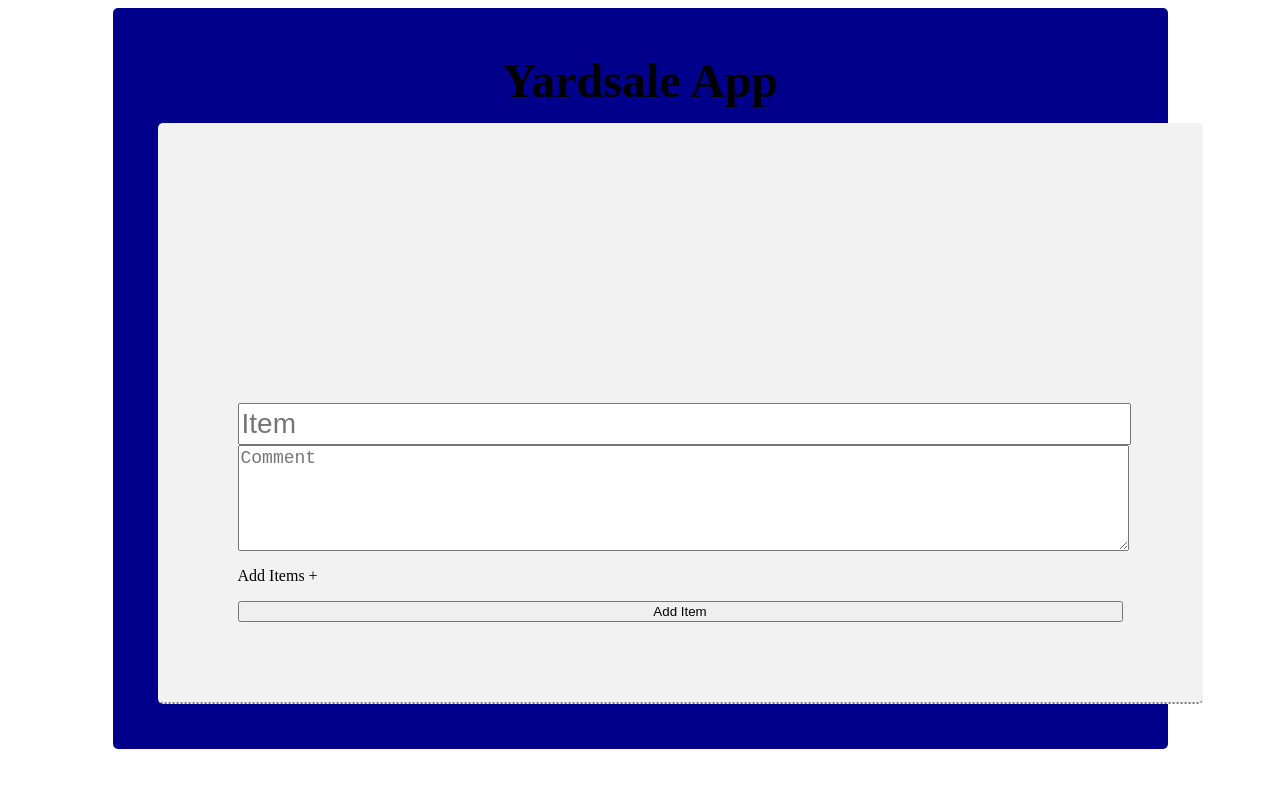
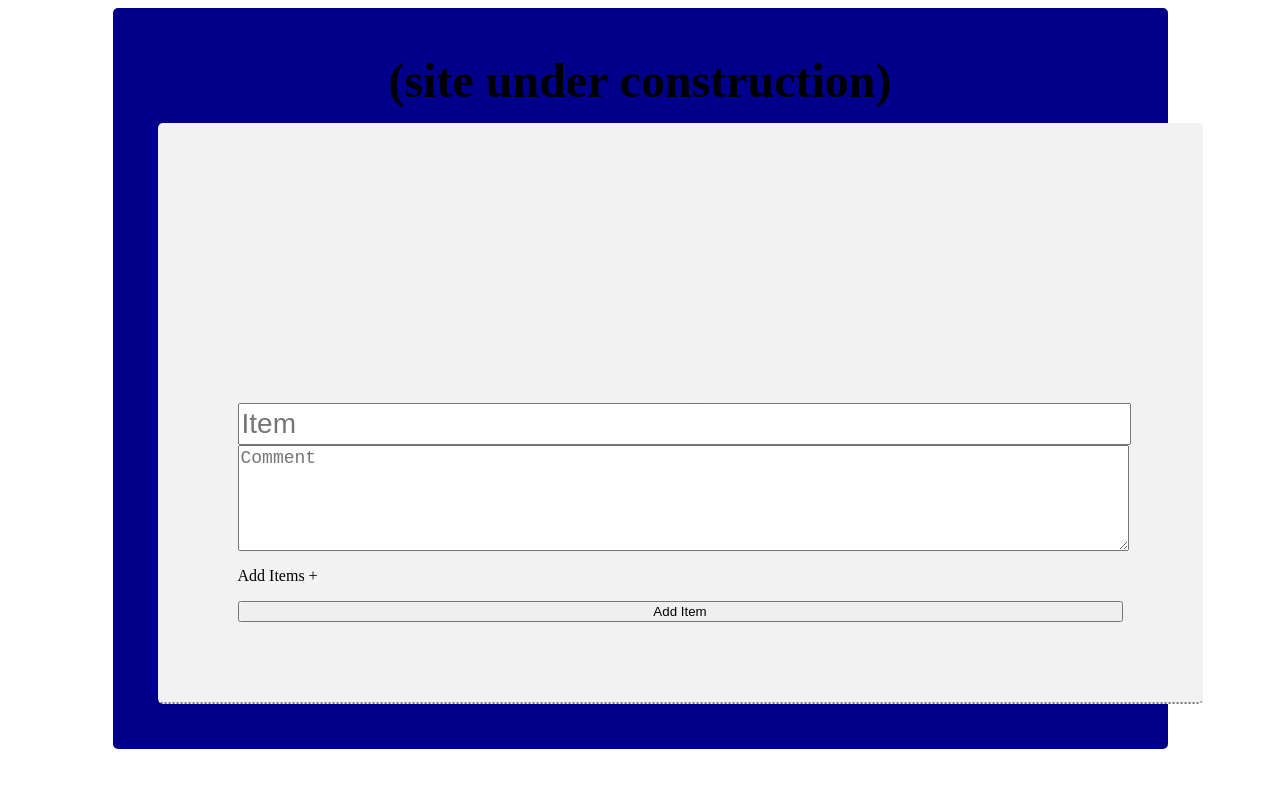
Before and after one commit to ctevnan/yardsale-app, a website: page public/index.html in a window 1280 px wide. Drawn offline with nearby package versions, Linux system fonts and the light colour scheme; no server answers.

Commit message:
making this commit. I will have to restart, and do this homework again from the beginning

```diff
--- a/public/index.html
+++ b/public/index.html
@@ -7,7 +7,7 @@
 </head>
 <body>
   <div id="wrapper">
-    <h1>Yardsale App</h1>
+    <h1>(site under construction)</h1>
       <div id="line">
         <div ng-controller="ItemListController as itemList">
           <div class="eachitem" ng-repeat"item in itemList.items">
```
